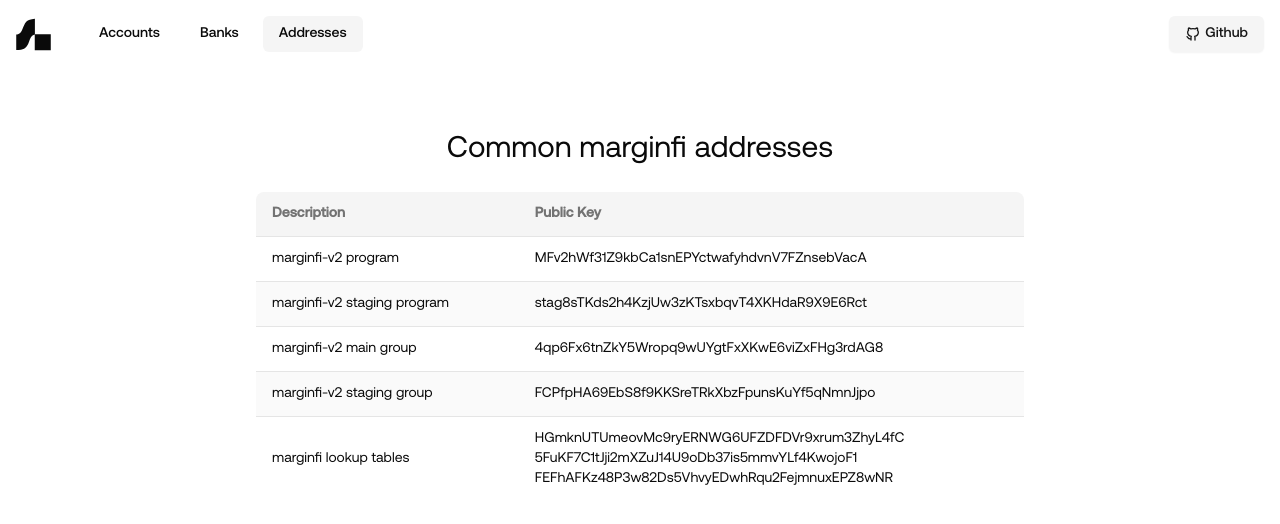
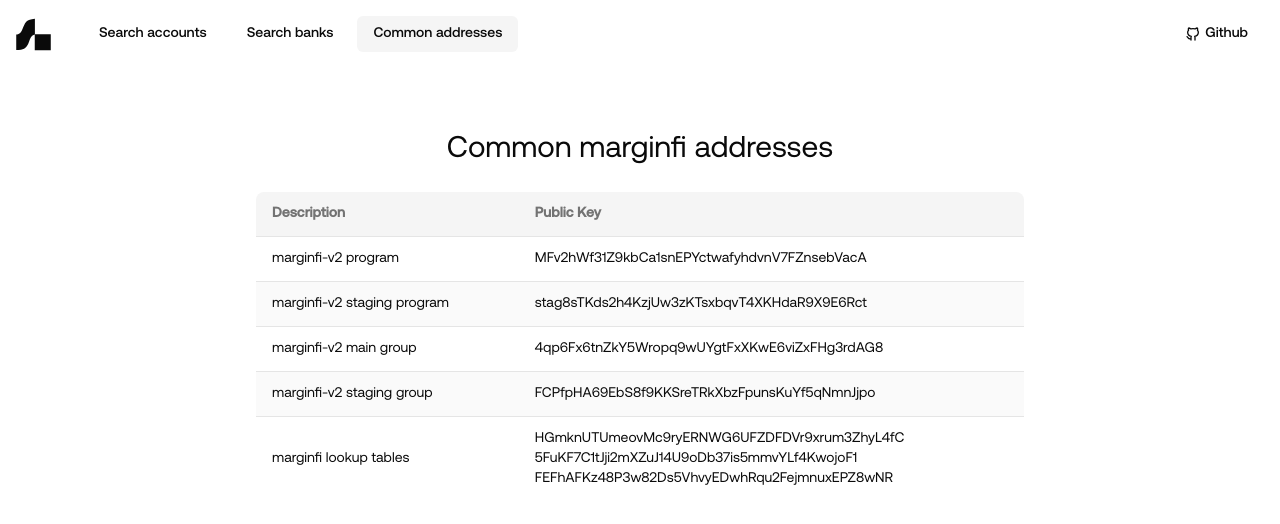
Before and after one commit to mrgnlabs/mrgn-search, a Next.js app: page /addresses in a window 1280 px wide. Shown: the top 524 px of the page. Built offline with nearby package versions, Linux system fonts and the light colour scheme.

Commit message:
feat: mobile mobile

```diff
--- a/src/components/header.tsx
+++ b/src/components/header.tsx
@@ -3,9 +3,47 @@
 import Link from "next/link";
 import { usePathname } from "next/navigation";
 
-import { IconBrandGithub } from "@tabler/icons-react";
+import {
+  IconAddressBook,
+  IconBuildingBank,
+  IconBrandGithub,
+  IconUser,
+  IconMenu2,
+} from "@tabler/icons-react";
 
 import { Button } from "@/components/ui/button";
+import {
+  Sheet,
+  SheetContent,
+  SheetDescription,
+  SheetHeader,
+  SheetTitle,
+  SheetTrigger,
+} from "@/components/ui/sheet";
+import { cn } from "@/lib/utils";
+
+const links = [
+  {
+    href: "/",
+    label: "Search accounts",
+    icon: <IconUser />,
+  },
+  {
+    href: "/banks",
+    label: "Search banks",
+    icon: <IconBuildingBank />,
+  },
+  {
+    href: "/addresses",
+    label: "Common addresses",
+    icon: <IconAddressBook />,
+  },
+  {
+    href: "https://github.com/mrgnlabs/marginfi-search",
+    label: "Github",
+    icon: <IconBrandGithub />,
+  },
+];
 
 const Header = () => {
   const pathname = usePathname();
@@ -26,40 +64,53 @@
         </Link>
       </h1>
       <nav className="hidden w-full items-center gap-2 md:flex">
-        <Link href="/">
+        {links.map((link, index) => (
+          <Link
+            href={link.href}
+            key={index}
+            className={cn(index === links.length - 1 && "ml-auto")}
+          >
             <Button
               variant="ghost"
-            className={pathname === "/" ? "bg-muted" : ""}
+              className={cn(pathname === link.href && "bg-muted")}
             >
-            Accounts
+              {link.label === "Github" && link.icon}
+              {link.label}
             </Button>
           </Link>
-        <Link href="/banks">
+        ))}
+      </nav>
+      <Sheet>
+        <SheetTrigger asChild>
+          <Button variant="outline" className="ml-auto md:hidden">
+            <IconMenu2 />
+          </Button>
+        </SheetTrigger>
+        <SheetContent>
+          <SheetHeader className="sr-only">
+            <SheetTitle>Marginfi Search</SheetTitle>
+            <SheetDescription>
+              Search for marginfi accounts, banks, and addresses.
+            </SheetDescription>
+          </SheetHeader>
+          <div className="mt-8 grid gap-2 py-4">
+            {links.map((link, index) => (
+              <Link href={link.href} key={index} className="w-full">
                 <Button
                   variant="ghost"
-            className={pathname === "/banks" ? "bg-muted" : ""}
+                  className={cn(
+                    "w-full justify-start",
+                    pathname === link.href && "bg-muted",
+                  )}
                 >
-            Banks
+                  {link.icon}
+                  {link.label}
                 </Button>
               </Link>
-        <Link href="/addresses">
-          <Button
-            variant="ghost"
-            className={pathname === "/addresses" ? "bg-muted" : ""}
-          >
-            Addresses
-          </Button>
-        </Link>
-        <Link
-          href="https://github.com/mrgnlabs/marginfi-search"
-          className="ml-auto flex"
-        >
-          <Button variant="secondary">
-            <IconBrandGithub />
-            Github
-          </Button>
-        </Link>
-      </nav>
+            ))}
+          </div>
+        </SheetContent>
+      </Sheet>
     </header>
   );
 };
--- /dev/null
+++ b/src/components/ui/sheet.tsx
@@ -0,0 +1,140 @@
+"use client"
+
+import * as React from "react"
+import * as SheetPrimitive from "@radix-ui/react-dialog"
+import { cva, type VariantProps } from "class-variance-authority"
+import { X } from "lucide-react"
+
+import { cn } from "@/lib/utils"
+
+const Sheet = SheetPrimitive.Root
+
+const SheetTrigger = SheetPrimitive.Trigger
+
+const SheetClose = SheetPrimitive.Close
+
+const SheetPortal = SheetPrimitive.Portal
+
+const SheetOverlay = React.forwardRef<
+  React.ElementRef<typeof SheetPrimitive.Overlay>,
+  React.ComponentPropsWithoutRef<typeof SheetPrimitive.Overlay>
+>(({ className, ...props }, ref) => (
+  <SheetPrimitive.Overlay
+    className={cn(
+      "fixed inset-0 z-50 bg-black/80  data-[state=open]:animate-in data-[state=closed]:animate-out data-[state=closed]:fade-out-0 data-[state=open]:fade-in-0",
+      className
+    )}
+    {...props}
+    ref={ref}
+  />
+))
+SheetOverlay.displayName = SheetPrimitive.Overlay.displayName
+
+const sheetVariants = cva(
+  "fixed z-50 gap-4 bg-background p-6 shadow-lg transition ease-in-out data-[state=closed]:duration-300 data-[state=open]:duration-500 data-[state=open]:animate-in data-[state=closed]:animate-out",
+  {
+    variants: {
+      side: {
+        top: "inset-x-0 top-0 border-b data-[state=closed]:slide-out-to-top data-[state=open]:slide-in-from-top",
+        bottom:
+          "inset-x-0 bottom-0 border-t data-[state=closed]:slide-out-to-bottom data-[state=open]:slide-in-from-bottom",
+        left: "inset-y-0 left-0 h-full w-3/4 border-r data-[state=closed]:slide-out-to-left data-[state=open]:slide-in-from-left sm:max-w-sm",
+        right:
+          "inset-y-0 right-0 h-full w-3/4 border-l data-[state=closed]:slide-out-to-right data-[state=open]:slide-in-from-right sm:max-w-sm",
+      },
+    },
+    defaultVariants: {
+      side: "right",
+    },
+  }
+)
+
+interface SheetContentProps
+  extends React.ComponentPropsWithoutRef<typeof SheetPrimitive.Content>,
+    VariantProps<typeof sheetVariants> {}
+
+const SheetContent = React.forwardRef<
+  React.ElementRef<typeof SheetPrimitive.Content>,
+  SheetContentProps
+>(({ side = "right", className, children, ...props }, ref) => (
+  <SheetPortal>
+    <SheetOverlay />
+    <SheetPrimitive.Content
+      ref={ref}
+      className={cn(sheetVariants({ side }), className)}
+      {...props}
+    >
+      <SheetPrimitive.Close className="absolute right-4 top-4 rounded-sm opacity-70 ring-offset-background transition-opacity hover:opacity-100 focus:outline-none focus:ring-2 focus:ring-ring focus:ring-offset-2 disabled:pointer-events-none data-[state=open]:bg-secondary">
+        <X className="h-4 w-4" />
+        <span className="sr-only">Close</span>
+      </SheetPrimitive.Close>
+      {children}
+    </SheetPrimitive.Content>
+  </SheetPortal>
+))
+SheetContent.displayName = SheetPrimitive.Content.displayName
+
+const SheetHeader = ({
+  className,
+  ...props
+}: React.HTMLAttributes<HTMLDivElement>) => (
+  <div
+    className={cn(
+      "flex flex-col space-y-2 text-center sm:text-left",
+      className
+    )}
+    {...props}
+  />
+)
+SheetHeader.displayName = "SheetHeader"
+
+const SheetFooter = ({
+  className,
+  ...props
+}: React.HTMLAttributes<HTMLDivElement>) => (
+  <div
+    className={cn(
+      "flex flex-col-reverse sm:flex-row sm:justify-end sm:space-x-2",
+      className
+    )}
+    {...props}
+  />
+)
+SheetFooter.displayName = "SheetFooter"
+
+const SheetTitle = React.forwardRef<
+  React.ElementRef<typeof SheetPrimitive.Title>,
+  React.ComponentPropsWithoutRef<typeof SheetPrimitive.Title>
+>(({ className, ...props }, ref) => (
+  <SheetPrimitive.Title
+    ref={ref}
+    className={cn("text-lg font-semibold text-foreground", className)}
+    {...props}
+  />
+))
+SheetTitle.displayName = SheetPrimitive.Title.displayName
+
+const SheetDescription = React.forwardRef<
+  React.ElementRef<typeof SheetPrimitive.Description>,
+  React.ComponentPropsWithoutRef<typeof SheetPrimitive.Description>
+>(({ className, ...props }, ref) => (
+  <SheetPrimitive.Description
+    ref={ref}
+    className={cn("text-sm text-muted-foreground", className)}
+    {...props}
+  />
+))
+SheetDescription.displayName = SheetPrimitive.Description.displayName
+
+export {
+  Sheet,
+  SheetPortal,
+  SheetOverlay,
+  SheetTrigger,
+  SheetClose,
+  SheetContent,
+  SheetHeader,
+  SheetFooter,
+  SheetTitle,
+  SheetDescription,
+}
```
Lines whose indentation alone changed are shown as unchanged.
